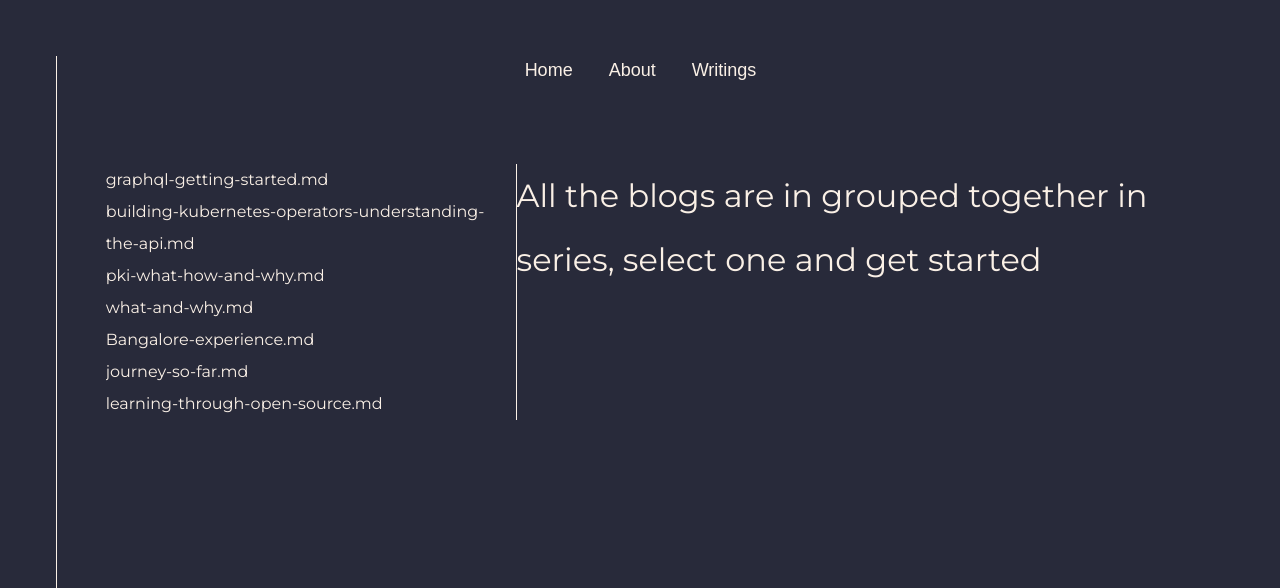
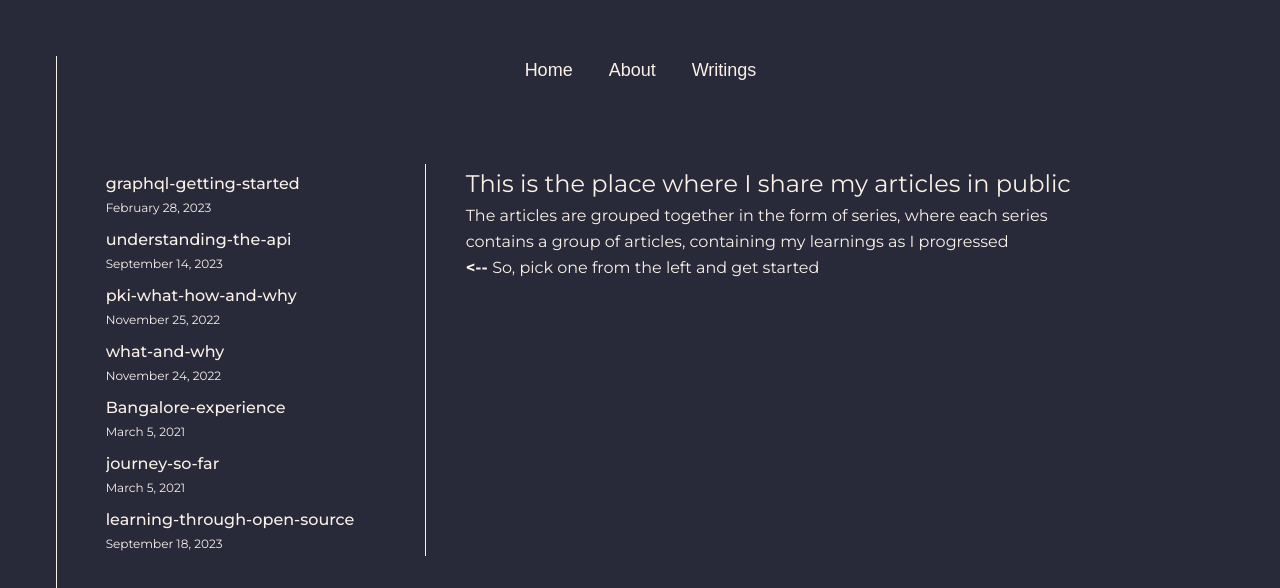
Before and after one commit to prateek041/portfolio, a Next.js app: page /writings in a window 1280 px wide. Shown: the top 588 px of the page. Built offline with nearby package versions, Linux system fonts and the light colour scheme; a web font is replaced by a local one.

Commit message:
Finished writings section
Signed-off-by: Prateek Singh <prateeksingh9741@gmail.com>

```diff
--- a/app/writings/[posts]/page.jsx
+++ b/app/writings/[posts]/page.jsx
@@ -40,7 +40,7 @@ export default async function Page({ params }) {
 
   return (
     <div
-      className="flex flex-col gap-y-4 leading-loose w-3/4 px-6 max-h-[70vh] overflow-y-auto"
+      className="flex flex-col gap-y-4 leading-relaxed max-h-[70vh] overflow-y-auto"
       dangerouslySetInnerHTML={{ __html: articleHTML }}
     />
   );
--- /dev/null
+++ b/app/writings/components/NavItem.jsx
@@ -0,0 +1,20 @@
+import Link from 'next/link';
+import fs from 'fs';
+import matter from 'gray-matter';
+
+export default function NavItem({ item }) {
+  const fileData = fs.readFileSync(item.path, 'utf8');
+
+  const frontMatter = matter(fileData);
+  const { title, date } = frontMatter.data;
+
+  const articleName = item.name.substring(0, item.name.lastIndexOf('.'));
+  return (
+    <Link className="no-underline font-normal" href={`/writings/${item.name}`}>
+      <div className="flex flex-col gap-y-0">
+        <p className="font-medium">{articleName}</p>
+        <p className="text-xs">{date}</p>
+      </div>
+    </Link>
+  );
+}
--- a/app/writings/components/blogNav.jsx
+++ b/app/writings/components/blogNav.jsx
@@ -1,21 +1,17 @@
 import Link from 'next/link';
+import NavItem from './NavItem';
 
 export default function blogNav({ series }) {
   return (
-    <div className="border-solid overflow-hidden border-r border-[#FAF0E6] max-w-fit w-2/3 pr-4">
+    <div className="border-solid overflow-hidden border-r border-[#FAF0E6]">
       <ul className={`max-h-[70vh] overflow-y-auto`}>
         {Object.entries(series).map(([key, value]) => {
           return (
             <ul key={key}>
               {value.map((item) => {
                 return (
-                  <li key={item.name}>
-                    <Link
-                      className="no-underline font-normal"
-                      href={`writings/${item.name}`}
-                    >
-                      {item.name}
-                    </Link>
+                  <li className="py-1" key={item.name}>
+                    <NavItem item={item} />
                   </li>
                 );
               })}
--- a/app/writings/layout.jsx
+++ b/app/writings/layout.jsx
@@ -12,9 +12,13 @@ export default async function BlogLayout({ children }) {
   const series = await getSeriesStructure(postsDirectory);
   return (
     <div className={` blog-layout ${textFont.className}`}>
-      <div className={`mt-20 ${textFont.className} flex`}>
-        <BlogNav series={series} />
-        <div>{children}</div>
+      <div
+        className={`mt-20 ${textFont.className} flex  gap-x-10 justify-left`}
+      >
+        <div className="w-2/5 max-w-xs h-full">
+          <BlogNav series={series} />
+        </div>
+        <div className="w-3/5">{children}</div>
       </div>
     </div>
   );
--- a/app/writings/page.jsx
+++ b/app/writings/page.jsx
@@ -1,10 +1,15 @@
 export default function BlogHome() {
   return (
-    <div>
-      <h1>
-        All the blogs are in grouped together in series, select one and get
-        started
-      </h1>
+    <div className="leading-relaxed">
+      <h3>This is the place where I share my articles in public</h3>
+      <p>
+        The articles are grouped together in the form of series, where each
+        series contains a group of articles, containing my learnings as I
+        progressed
+      </p>
+      <p>
+        <b>{'<--'} </b>So, pick one from the left and get started
+      </p>
     </div>
   );
 }
--- a/writings/kubernetes-the-hard-way/what-and-why.md
+++ b/writings/kubernetes-the-hard-way/what-and-why.md
@@ -1,16 +1,23 @@
-# Kubernetes the hard way
+---
+title: 'Getting started with Kubernetes the hard way'
+date: 'November 24, 2022'
+description: 'Understanding what is kubernetes the hard way and why to follow it along'
+---
+
+## Kubernetes the hard way
 
 It is a Git repository, a great one at that. So great that so many iterations have been made, with different environments and toolings, for example: some may be using Google cloud platform, some Azure or AWS, but the whole point is, it consists of steps that are needed for creating a k8s cluster from scratch.
 
 Scratch ? YES ! I am not talking about Minikube, or any other managed k8s services like GKE, AKS etc. you literally make computing instances and connect them using underlying tools like CoreDNS, ContainerD and so on. It literally starts with creating a CA (certificate authority) to sign certificates for you ! Literally bare minimum.
 
-# Why am I doing it ?
+## Why am I doing it ?
 
 I have been tinkering with bits and pieces about k8s, started as a user and literally liked it so much that my past months learnings revolve around "scratching an itch", itch like "How are the pods communicating ?" or "How is an application built natively, to run on K8s" and man I have learnt so much just to get my why(s) and how(s) answered.
 
 It was finally time my questions became too complicated for being answered with a YT video or collection of blogs, so I had to switch the pace, this is the change in pace. After all, what is better than literally building the thing from scratch ? hence K8s the hard way. plus, I am really inspired by kelsey hightower, he is the creator of this repo.
 
-# Well, what's in it for you ?
+## Well, what's in it for you ?
+
 I want you to understand that there is literally no age or time to learn anything. I am a student too and heard the word k8s like 8-9 months ago. Just be curious, ask questions (more often to yourself than others) and find the solution (yes, more often by yourself than others).
 
 Secondly, I will be documenting the journey with a student's perspective. If there is any tool or dependency that is mentioned or used on the way. It most probably is new for me too, you will get to know how I found my answers, the resources I used, even a brief summary for "what was it all about" and "what are we using it for here", so that you have a buddy to move along.
--- a/writings/personal/Bangalore-experience.md
+++ b/writings/personal/Bangalore-experience.md
@@ -1,11 +1,7 @@
 ---
 title: 'Experiencing Bangalore'
 date: 'March 5, 2021'
-description: 'This is my first time visiting Bangalore, let's see how it goes'
+description: "This is my first time visiting Bangalore, let's see how it goes"
 ---
 
-Life has been quite "not interesting" lately. I have tried to switch domains, places etc. Even forced many interactions with friends and Family, but doesn't matter what I do, I don't feel like anything is that interesting.
-
-What can the possible reasons be ? Maybe after my father passed away, I really don't care about anything because at sometime I was doing it for my dad. Or, maybe it was a conjunction between what I like and what will help me and my family. It can be a lot of things, but the outcome is, I don't enjoy a lot of things.
-
-Currently I am learning about Machine learning. Specifically AI. Actually at this point, it is not Machine learning, But, Deep learning. Deep learning is an interesting domain. It majorly revolves around Neurons. How can I make it better ? In the end, internet is needed for software access.
+Ayo, gotta remove this
```
Also changed, not shown: writings/graphQL/graphql-getting-started.md (+9 -14 lines), writings/kubernetes-operators/understanding-the-api.md (renamed from writings/kubernetes-operators/building-kubernetes-operators-understanding-the-api.md, +7 -23 lines), writings/kubernetes-the-hard-way/pki-what-how-and-why.md (+12 -20 lines).
